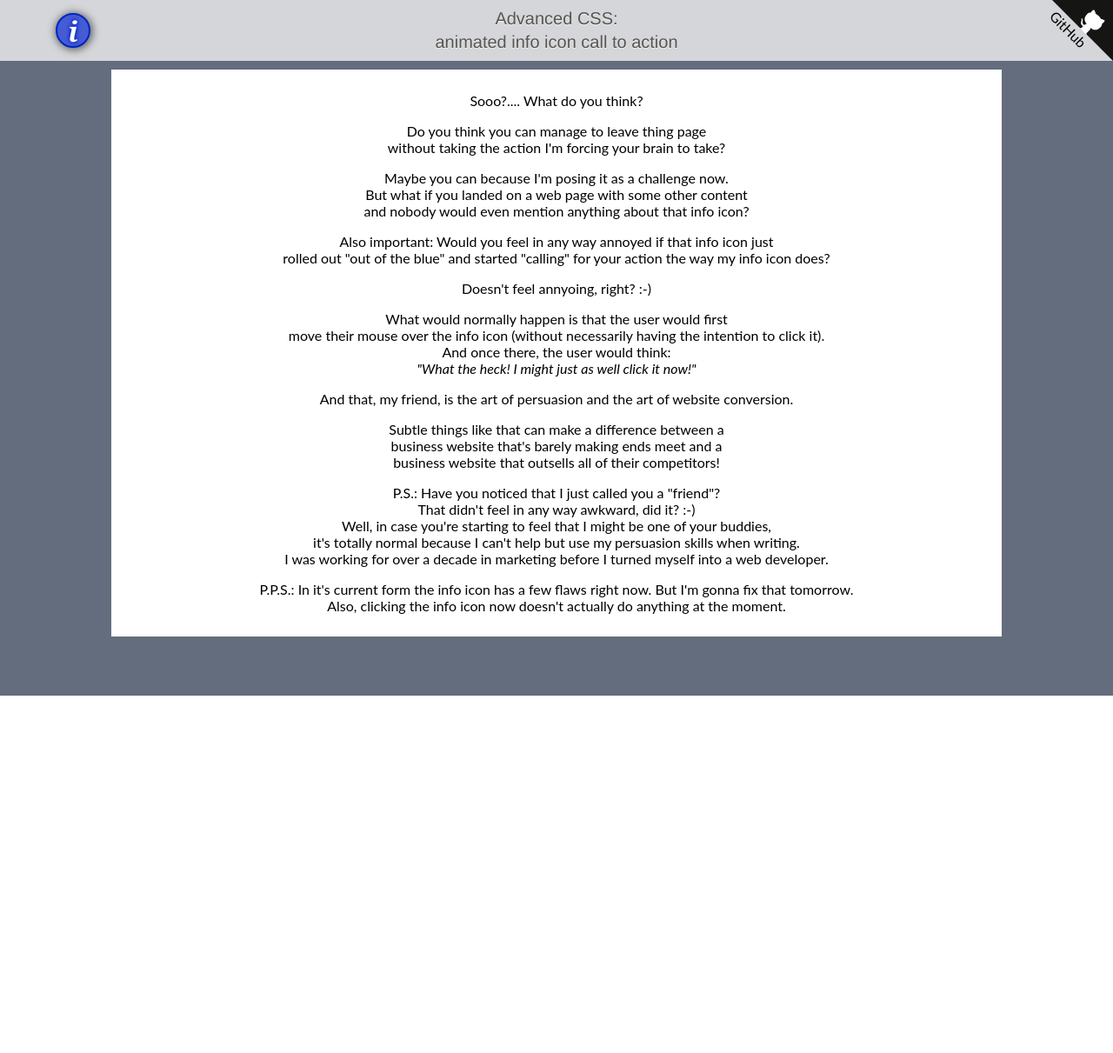
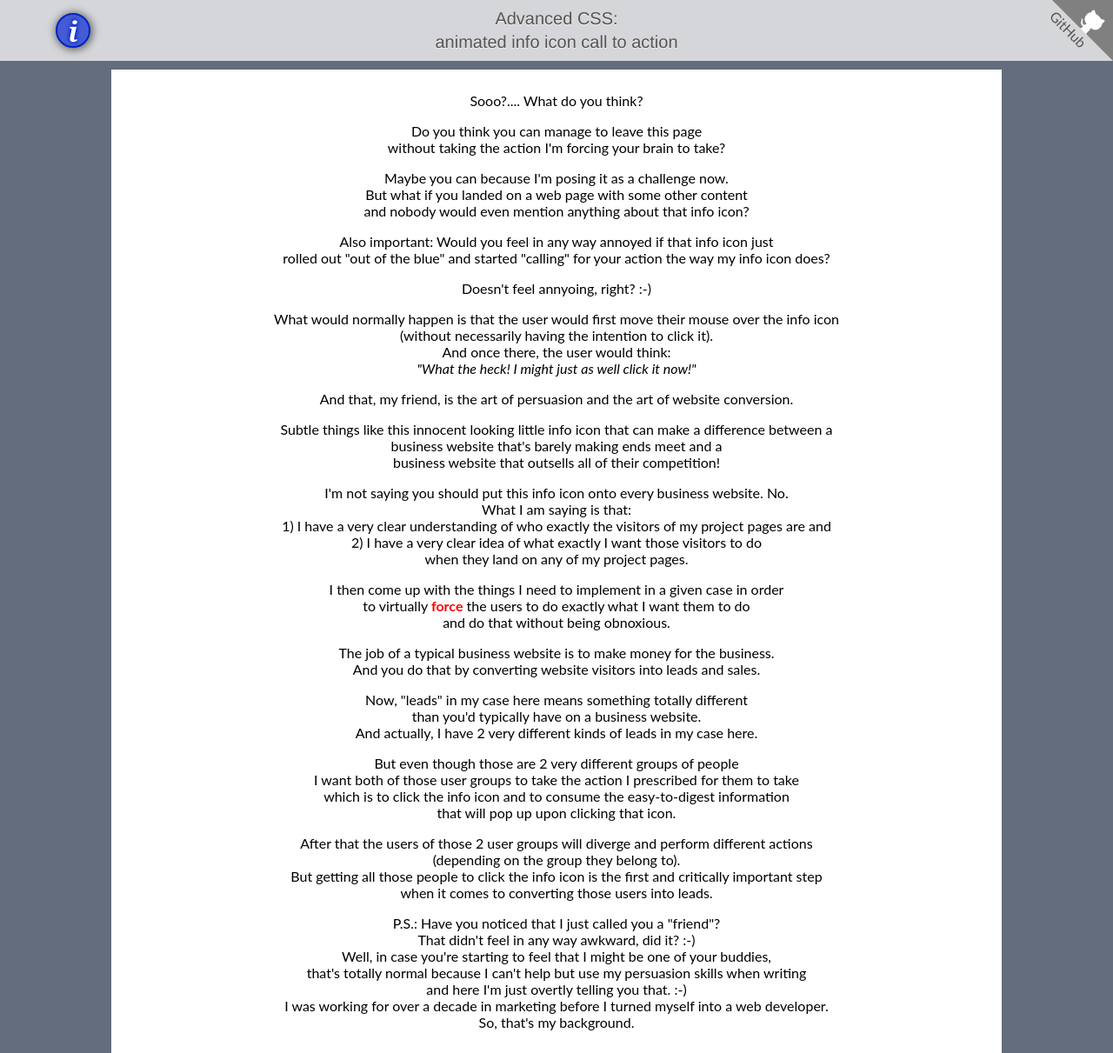
Before and after one commit to WebDevBooster/120-day-coding-challenge, a PHP site: page /index2.html in a window 1280 px wide. Shown: the whole page at 87% size. Before the commit the page ends 800 px from the top, so only its background shows below. Run offline with PHP 8.4, Linux system fonts and the light colour scheme.

Commit message:
Updating project 1 for day 7

```diff
--- a/d007p1.alexbooster.com/_css/styles2.css
+++ b/d007p1.alexbooster.com/_css/styles2.css
@@ -159,7 +159,7 @@ https://github.com/tholman/github-corners */
     position: absolute;
     font-family: Lato, Helvetica, sans-serif;
     font-size: 16px;
-    color: #000;
+    color: #575451;
     top: 24px;
     /*    border: 0;*/
     right: 26px;
--- a/d007p1.alexbooster.com/index2.html
+++ b/d007p1.alexbooster.com/index2.html
@@ -14,7 +14,7 @@
     </div>
     <div id="wrapper">
         <p>Sooo?.... What do you think?</p>
-        <p>Do you think you can manage to leave thing page
+        <p>Do you think you can manage to leave this page
             <br> without taking the action I'm forcing your brain to take?</p>
         <p>Maybe you can because I'm posing it as a challenge now.
             <br>But what if you landed on a web page with some other content
@@ -22,29 +22,52 @@
         <p>Also important: Would you feel in any way annoyed if that info icon just
             <br> rolled out &quot;out of the blue&quot; and started &quot;calling&quot; for your action the way my info icon does?</p>
         <p>Doesn't feel annyoing, right? :-)</p>
-        <p>What would normally happen is that the user would first
-            <br> move their mouse over the info icon (without necessarily having the intention to click it).
+        <p>What would normally happen is that the user would first move their mouse over the info icon
+            <br>(without necessarily having the intention to click it).
             <br> And once there, the user would think:
             <br>
             <em>&quot;What the heck! I might just as well click it now!&quot;</em></p>
         <p>And that, my friend, is the art of persuasion and the art of website conversion.</p>
-        <p>Subtle things like that can make a difference between a
+        <p>Subtle things like this innocent looking little info icon that can make a difference between a
             <br> business website that's barely making ends meet and a
-            <br> business website that outsells all of their competitors!</p>
+            <br> business website that outsells all of their competition!</p>
+        <p>I'm not saying you should put this info icon onto every business website. No.
+            <br> What I am saying is that:
+            <br> 1) I have a very clear understanding of who exactly the visitors of my project pages are and
+            <br> 2) I have a very clear idea of what exactly I want those visitors to do
+            <br> when they land on any of my project pages. </p>
+        <p>I then come up with the things I need to implement in a given case in order
+            <br> to virtually <strong style="color: red;">force</strong> the users to do exactly what I want them to do
+            <br>and do that without being obnoxious.
+        </p>
+        <p>The job of a typical business website is to make money for the business.
+            <br> And you do that by converting website visitors into leads and sales. </p>
+        <p>Now, &quot;leads&quot; in my case here means something totally different
+            <br> than you'd typically have on a business website.
+            <br> And actually, I have 2 very different kinds of leads in my case here. </p>
+        <p>
+            But even though those are 2 very different groups of people
+            <br>I want both of those user groups to take the action I prescribed for them to take
+            <br> which is to click the info icon and to consume the easy-to-digest information
+            <br> that will pop up upon clicking that icon. </p>
+        <p>After that the users of those 2 user groups will diverge and perform different actions
+            <br>(depending on the group they belong to).
+            <br>But getting all those people to click the info icon is the first and critically important step
+            <br>when it comes to converting those users into leads. </p>
         <p>P.S.: Have you noticed that I just called you a &quot;friend&quot;?
             <br>That didn't feel in any way awkward, did it? :-)
             <br>Well, in case you're starting to feel that I might be one of your buddies,
-            <br>it's totally normal because I can't help but use my persuasion skills when writing.
-            <br>I was working for over a decade in marketing before I turned myself into a web developer.</p>
-        <p>P.P.S.: In it's current form the info icon has a few flaws right now. But I'm gonna fix that tomorrow.
-            <br> Also, clicking the info icon now doesn't actually do anything at the moment.</p>
+            <br>that's totally normal because I can't help but use my persuasion skills when writing
+            <br> and here I'm just overtly telling you that. :-)
+            <br>I was working for over a decade in marketing before I turned myself into a web developer.
+            <br> So, that's my background.</p>
     </div>
 
     <!-- info icon -->
-    <a id="info-link" href="#" title="Click to open info box about this project!">
-        <div id="info-icon" class="rollInFromLeft">
-            <div class="ding">
-                <span>i</span>
+    <a id="infoLink" href="#" title="Click to open info box about this project!">
+        <div id="infoIcon" class="rollInFromLeft">
+            <div id="ding" class="ding">
+                <span id="i">i</span>
             </div>
         </div>
     </a>
@@ -52,13 +75,94 @@
     <!-- GitHub corner -->
     <a href="https://github.com/WebDevBooster/120-day-coding-challenge" class="github-corner" aria-label="View source on Github" target="_blank">
         <span>GitHub</span>
-        <svg width="70" height="70" viewBox="0 0 250 250" style="fill:#151513; color:#fff; position: absolute; top: 0; border: 0; right: 0;" aria-hidden="true">
+        <svg width="70" height="70" viewBox="0 0 250 250" style="fill:#808080; color:#fff; position: absolute; top: 0; border: 0; right: 0;" aria-hidden="true">
             <path d="M0,0 L115,115 L130,115 L142,142 L250,250 L250,0 Z"></path>
             <path d="M128.3,109.0 C113.8,99.7 119.0,89.6 119.0,89.6 C122.0,82.7 120.5,78.6 120.5,78.6 C119.2,72.0 123.4,76.3 123.4,76.3 C127.3,80.9 125.5,87.3 125.5,87.3 C122.9,97.6 130.6,101.9 134.4,103.2" fill="currentColor" style="transform-origin: 130px 106px;" class="octo-arm"></path>
             <path d="M115.0,115.0 C114.9,115.1 118.7,116.5 119.8,115.4 L133.7,101.6 C136.9,99.2 139.9,98.4 142.2,98.6 C133.8,88.0 127.5,74.4 143.8,58.0 C148.5,53.4 154.0,51.2 159.7,51.0 C160.3,49.4 163.2,43.6 171.4,40.1 C171.4,40.1 176.1,42.5 178.8,56.2 C183.1,58.6 187.2,61.8 190.9,65.4 C194.5,69.0 197.7,73.2 200.1,77.6 C213.8,80.2 216.3,84.9 216.3,84.9 C212.7,93.1 206.9,96.0 205.4,96.6 C205.1,102.4 203.0,107.8 198.3,112.5 C181.9,128.9 168.3,122.5 157.7,114.1 C157.9,116.9 156.7,120.9 152.7,124.9 L141.0,136.5 C139.8,137.7 141.6,141.9 141.8,141.8 Z" fill="currentColor" class="octo-body"></path>
         </svg>
     </a>
     <!-- GitHub corner END -->
+
+    <!-- Info Modal -->
+    <div id="myModal" class="modal">
+        <!-- Modal content -->
+        <div class="modal-content">
+            <span class="close">&times;</span>
+            <p>Visit the blog page with <a href="blog.html" target="_blank">all details of this project here</a> (opens new tab)
+                <br> or watch the 60-second video below to learn about the main features:
+                <br> / / / / / / / / / / / / / / / / / / / / / / / / / / / /
+                <br>
+                <br>
+                <br>
+                <br>
+                <br>
+                <br>
+                <br>
+                <br> This is a video placeholder.
+                <br> The actual video is coming soon!
+                <br>
+                <br>
+                <br>
+                <br>
+                <br>
+                <br>
+                <br>
+                <br> / / / / / / / / / / / / / / / / / / / / / / / / / / / /
+                <br> If you'd like to keep the 120-day coding challenge as a source of ideas/inspiration, give it a <a href="https://github.com/WebDevBooster/120-day-coding-challenge" target="_blank">star on GitHub</a>!</p>
+        </div>
+    </div>
+    <!-- Info Modal END -->
+
+    <script>
+        // First we need to remove the class "rollInFromLeft" on hover
+        // because otherwise the icons starts rolling in again.
+        // Then we need to remove the class "ding" on click
+        // because once the user clicks the icon there's no need for it
+        // to keep "dinging".
+        // Lastly, we should grey out the icon after first click because
+        // once the icon has done its job, there's no need for it to "stick out" anymore.
+        var icon = document.getElementById("infoIcon");
+        icon.onmouseover = function() {
+            icon.classList.remove("rollInFromLeft");
+        }
+        var ding = document.getElementById("ding");
+        var i = document.getElementById("i");
+
+        // Get the modal
+        var modal = document.getElementById('myModal');
+
+        icon.onclick = function() {
+                // display modal
+                modal.style.display = "block";
+                // remove ding
+                ding.classList.remove("ding");
+                // grey out icon
+                icon.style.backgroundColor = "#D4D6D9";
+                icon.style.borderColor = "#808080";
+                i.style.textShadow = "1px 1px 4px rgba(11, 11, 11, .5), -1px -1px 4px rgba(11, 11, 11, .5)";
+            }
+            // Get the <span> element that closes the modal
+        var span = document.getElementsByClassName("close")[0];
+
+        // When the user clicks on <span> (x), close the modal
+        span.onclick = function() {
+            modal.style.display = "none";
+        }
+
+        // When the user clicks anywhere outside of the modal, close it
+        window.onclick = function(event) {
+            if (event.target == modal) {
+                modal.style.display = "none";
+            }
+        }
+
+        // When the user hits the ESC key (key code 27), close the modal
+        window.onkeydown = function(event) {
+            if (event.keyCode == 27) {
+                modal.style.display = "none";
+            }
+        }
+    </script>
 </body>
 
 </html>
```
Also changed, not shown: other parts of d007p1.alexbooster.com/_css/styles2.css (+49 -8 lines), d007p1.alexbooster.com/blog.html (added, +43 -0 lines).
